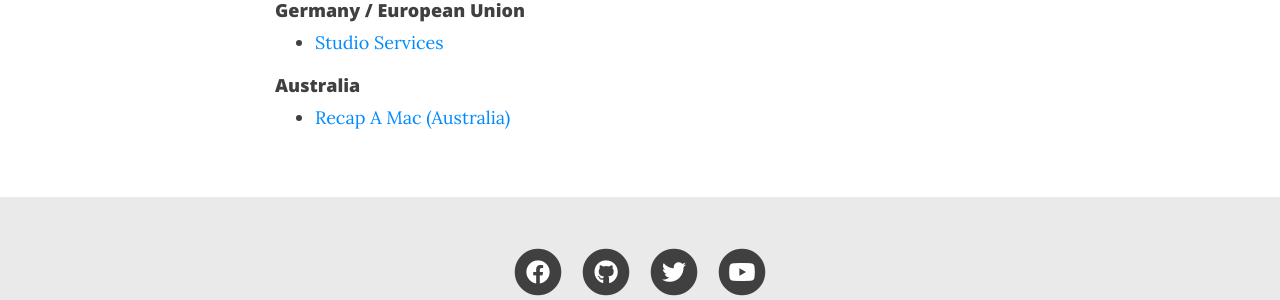
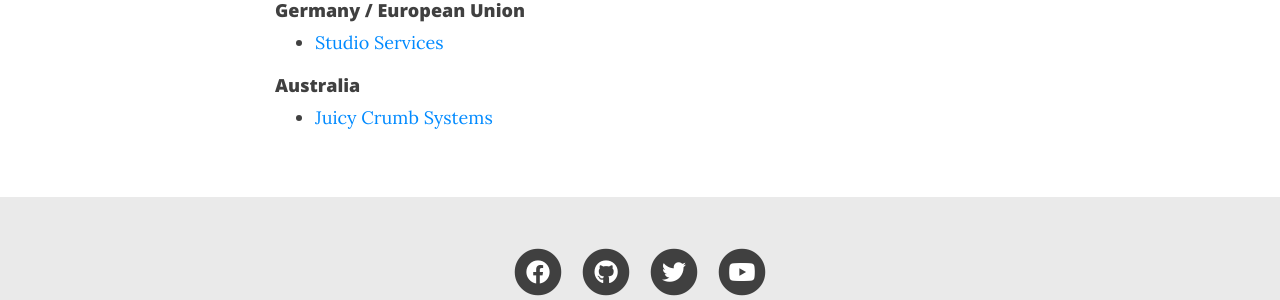
Before and after one commit to ZuluSCSI/ZuluSCSI.com, a Jekyll site: the page built from wheretobuy.md, in a window 1280 px wide. Shown: the part 422-722 px from the top of the page. Built offline with Jekyll 4.4.1, drawn with Linux system fonts in a browser that asks for light colours; nearby versions of some CDN libraries; our own code applies the rules of GitHub Pages for plain Markdown files.

Commit message:
Update wheretobuy.md
Add Juicy Crumb Systems as an authorized reseller for Australia

```diff
--- a/wheretobuy.md
+++ b/wheretobuy.md
@@ -14,4 +14,4 @@
 * [Studio Services](https://studio-services.de/produkt-kategorie/scsi-massenspeicher-und-zubehoer/)
 
 #### Australia
-* [Recap A Mac (Australia)](https://recapamac.com.au/product/zuluscsi)
+* [Juicy Crumb Systems](https://juicycrumb.com/product/zuluscsi-rp2040/)
```
